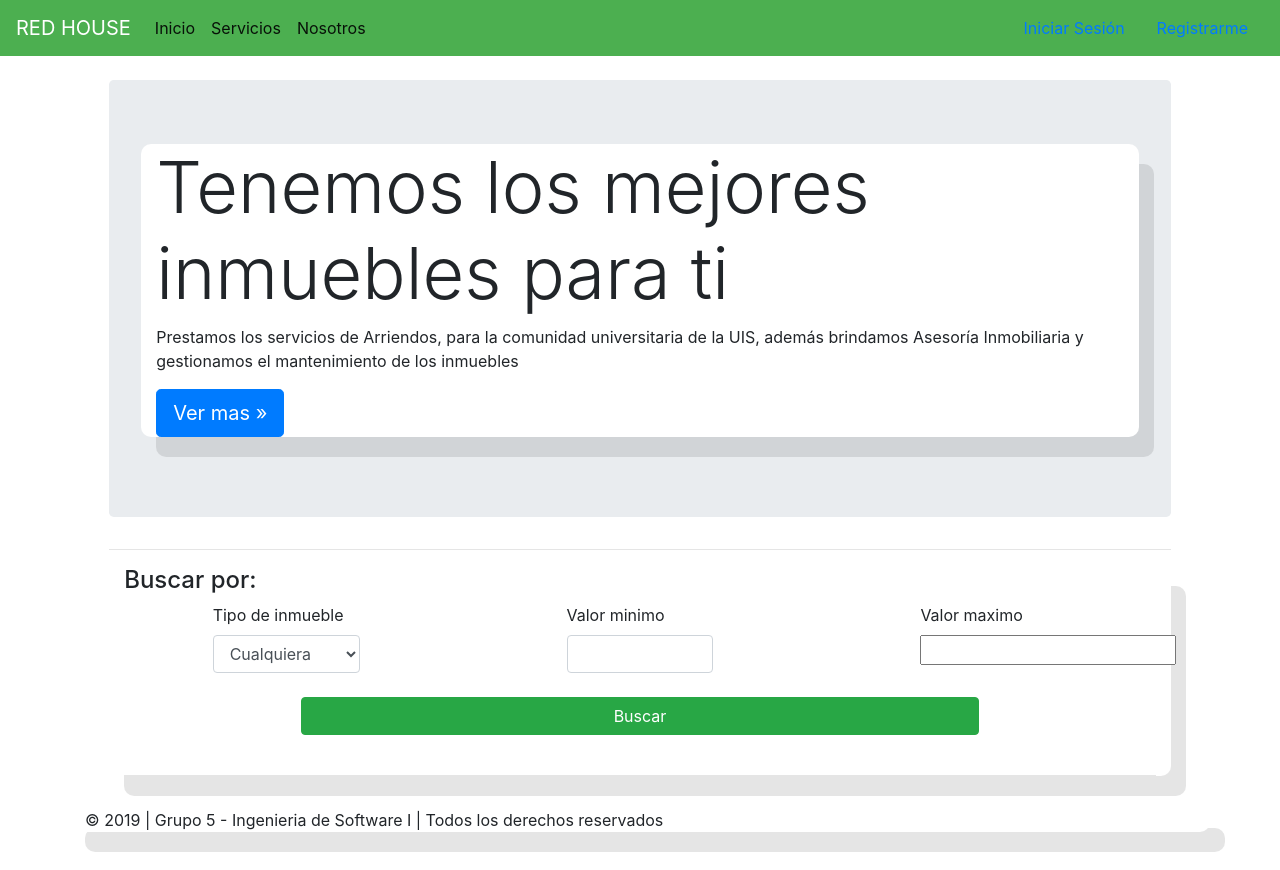
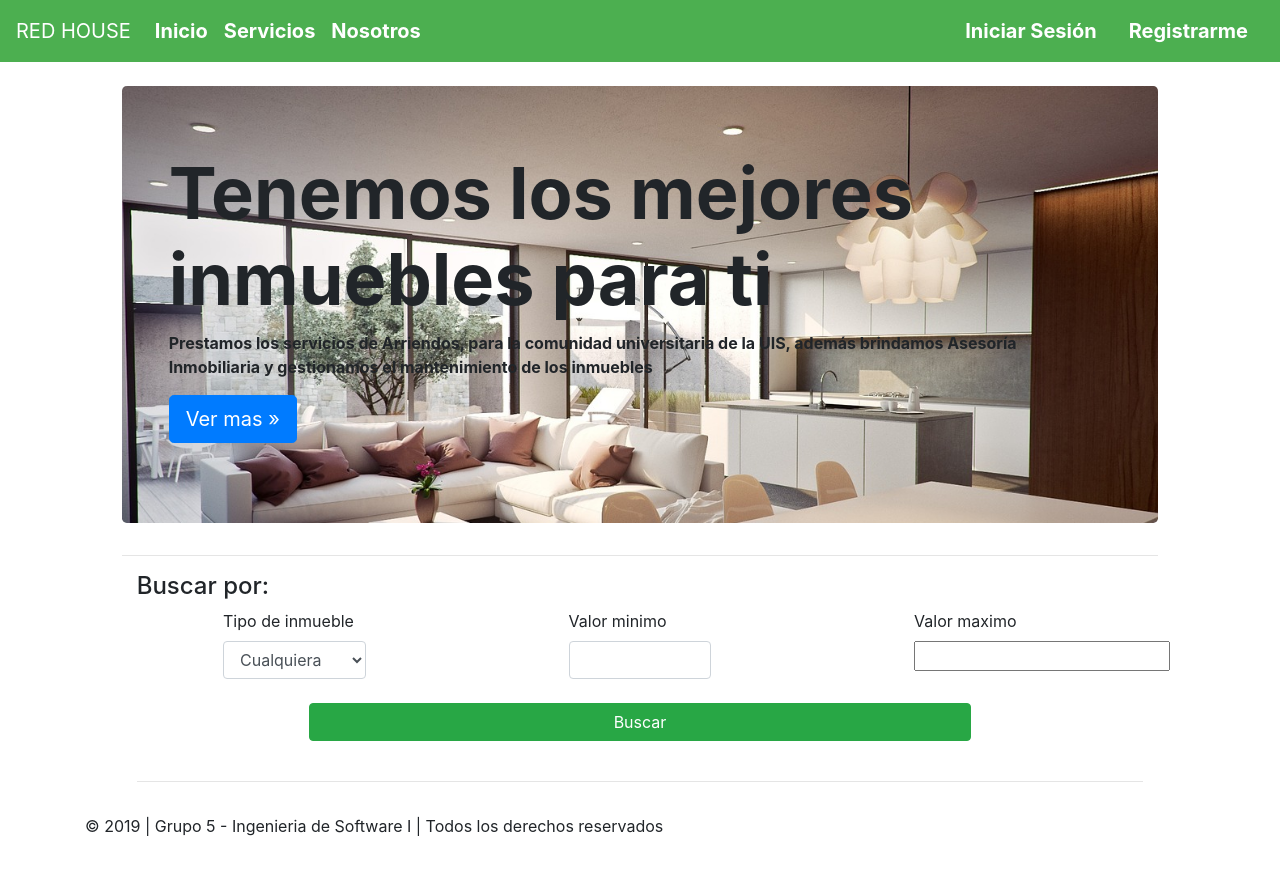
Before and after one commit to OscarAnCorzo/red_house, a PHP site: page / in a window 1280 px wide. Run offline with PHP 8.4, Linux system fonts and the light colour scheme; data that the repository does not hold is empty; some libraries are stand-ins or nearby versions.

Commit message:
correccion de imperfecciones en el css

```diff
--- a/estilo.css
+++ b/estilo.css
@@ -1,4 +1,4 @@
-/* #registro{
+#registro{
     background-image:url('imagenes/fondo_login.jpg');
     background-repeat: no-repeat;
     background-size: cover;
@@ -15,12 +15,20 @@
     background-size: cover;
 }
 
+.texto-banner{
+    font-weight: bold;
+
+}
+
 /*
-    ##### #
-    #   # #
-    ##### #
-    #
-    #
+    ######   #     #  #######   #        #######   ######  #######   ###### #######   #####   ##    #
+    #     #  #     #  #     #   #           #     #        #     #  #          #     #     #  # #   #
+    #     #  #     #  #     #   #           #     #        #     #  #          #     #     #  # #   #
+    ######   #     #  #######   #           #     #        #######  #          #     #     #  #  #  #
+    #        #     #  #      #  #           #     #        #     #  #          #     #     #  #  #  #
+    #        #     #  #      #  #           #     #        #     #  #          #     #     #  #   # #
+    #        #     #  #      #  #           #     #        #     #  #          #     #     #  #   # #
+    #         #####   #######   #######  #######   ######  #     #   ###### #######   #####   #    ##
 
 */
 .divImagenPerfil{
@@ -43,17 +51,30 @@
 }
 
 
+.subtituloPublicacion{
+    display: inline-block;
+    font-size: 12px;
+    color: gray;
+}
+
+.botonPublicacion{
+    padding-right: 5%;
+}
+
+
+
+
 
 @import url("//netdna.bootstrapcdn.com/font-awesome/4.0.3/css/font-awesome.css");
 .login-block{
     background: #DE6262;  /* fallback for old browsers */
-background: linear-gradient(to bottom, #29B3AE, #C5E5E9); /* W3C, IE 10+/ Edge, Firefox 16+, Chrome 26+, Opera 12+, Safari 7+ */
-float:left;
-width:100%;
-padding : 50px 0;
+    background: linear-gradient(to bottom, #29B3AE, #C5E5E9); /* W3C, IE 10+/ Edge, Firefox 16+, Chrome 26+, Opera 12+, Safari 7+ */
+    float:left;
+    width:100%;
+    padding : 50px 0;
 }
 .banner-sec{background-size:cover; min-height:500px; border-radius: 0 10px 10px 0; padding:0;}
-.container{background:#fff; border-radius: 10px; box-shadow:15px 20px 0px rgba(0,0,0,0.1);}
+.cc{background:#fff; border-radius: 10px; box-shadow:15px 20px 0px rgba(0,0,0,0.1);}
 .carousel-inner{border-radius:0 10px 10px 0;}
 .carousel-caption{text-align:left; left:5%;}
 .login-sec{padding: 50px 30px; position:relative;}
@@ -67,15 +88,3 @@ padding : 50px 0;
 .banner-text h2{color:#fff; font-weight:600;}
 .banner-text h2:after{content:" "; width:100px; height:5px; background:#FFF; display:block; margin-top:20px; border-radius:3px;}
 .banner-text p{color:#fff;}
-}
-
-.subtituloPublicacion{
-    display: inline-block;
-    font-size: 12px;
-    color: gray;
-}
-
-.botonPublicacion{
-
-    padding-right: 5%;
-}
--- a/funciones.php
+++ b/funciones.php
@@ -1,4 +1,4 @@
-<?
+<?PHP
 	function conectar(){
         if (!($conn = @mysqli_connect("localhost", "root", "", "redhouse", "3306")))
         {
--- a/index.php
+++ b/index.php
@@ -2,7 +2,7 @@
 <html lang="en">
 <head>
 
-    <?
+    <?php
         session_start();
         include("funciones.php");
         $conexion = conectar();
@@ -46,15 +46,16 @@
     <title>Inicio</title>
 </head>
 <body>
-    <? encabezado(); ?>
+    <?PHP encabezado(); ?>
     <br>
+    <div class="container-fluid">
         <div class="row">
             <div class="col-md-1"></div>
             <div class="col-md-10">
                 <div class="jumbotron banner">
                     <div class="container">
-                    <h1 class="display-3">Tenemos los mejores inmuebles para ti</h1>
-                    <p>Prestamos los servicios de Arriendos, para la comunidad universitaria de la UIS, además brindamos Asesoría Inmobiliaria y gestionamos el mantenimiento de los inmuebles </p>
+                        <h1 class="display-3 texto-banner">Tenemos los mejores inmuebles para ti</h1>
+                        <p class="texto-banner">Prestamos los servicios de Arriendos, para la comunidad universitaria de la UIS, además brindamos Asesoría Inmobiliaria y gestionamos el mantenimiento de los inmuebles </p>
                         <p><a class="btn btn-primary btn-lg" href="#" role="button">Ver mas &raquo;</a></p>
                     </div>
                 </div>
@@ -144,6 +145,7 @@
             </div>
             <div class="col-md-1"></div>
         </div>
+    </div>
     <footer class="footer mt-auto py-3">
         <div class="container">
         <p>&copy; 2019 | Grupo 5 - Ingenieria de Software I | Todos los derechos reservados</p>
--- a/ingreso.php
+++ b/ingreso.php
@@ -44,7 +44,7 @@
     <!------ Include the above in your HEAD tag ---------->
 
     <section class="login-block">
-        <div class="container">
+        <div class="container cc">
             <div class="row">
                 <div class="col-md-4 login-sec">
                     <h2 class="text-center">Iniciar Sesión</h2>
```
Lines whose indentation alone changed are shown as unchanged.
